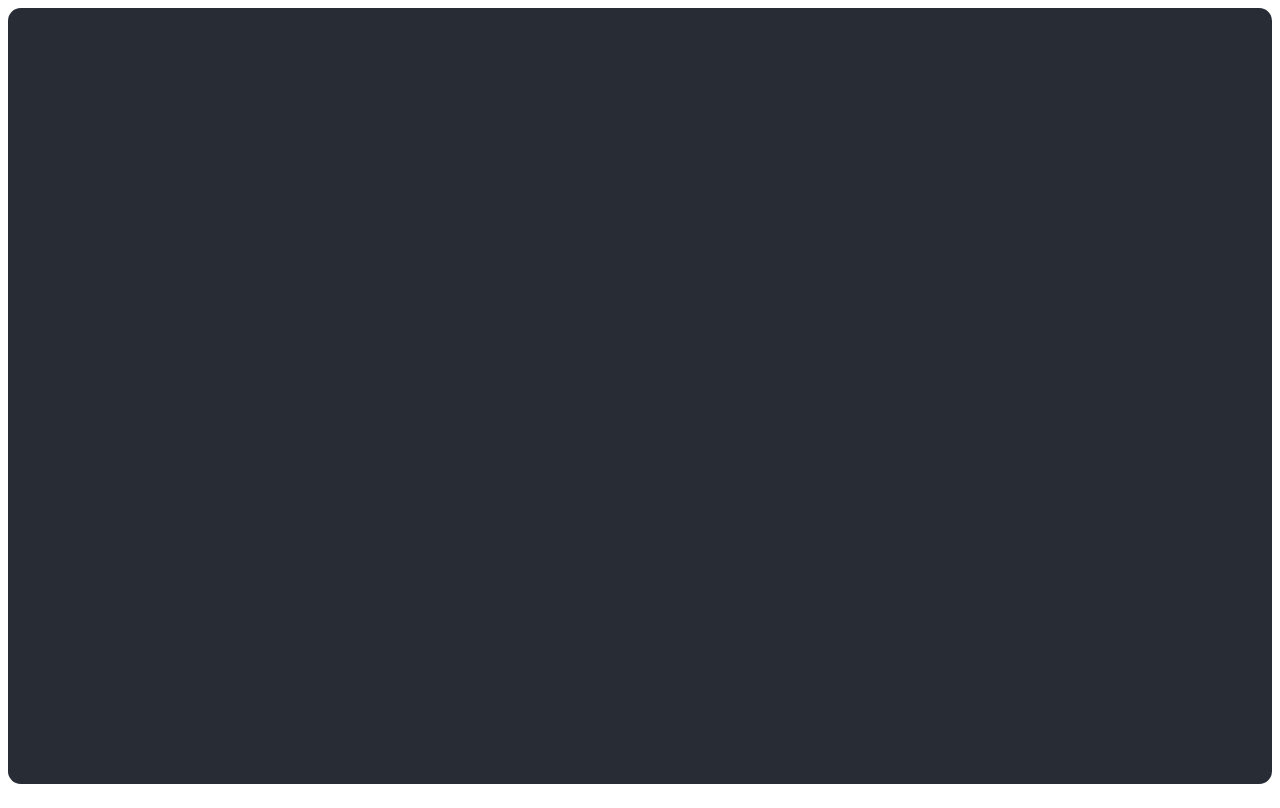
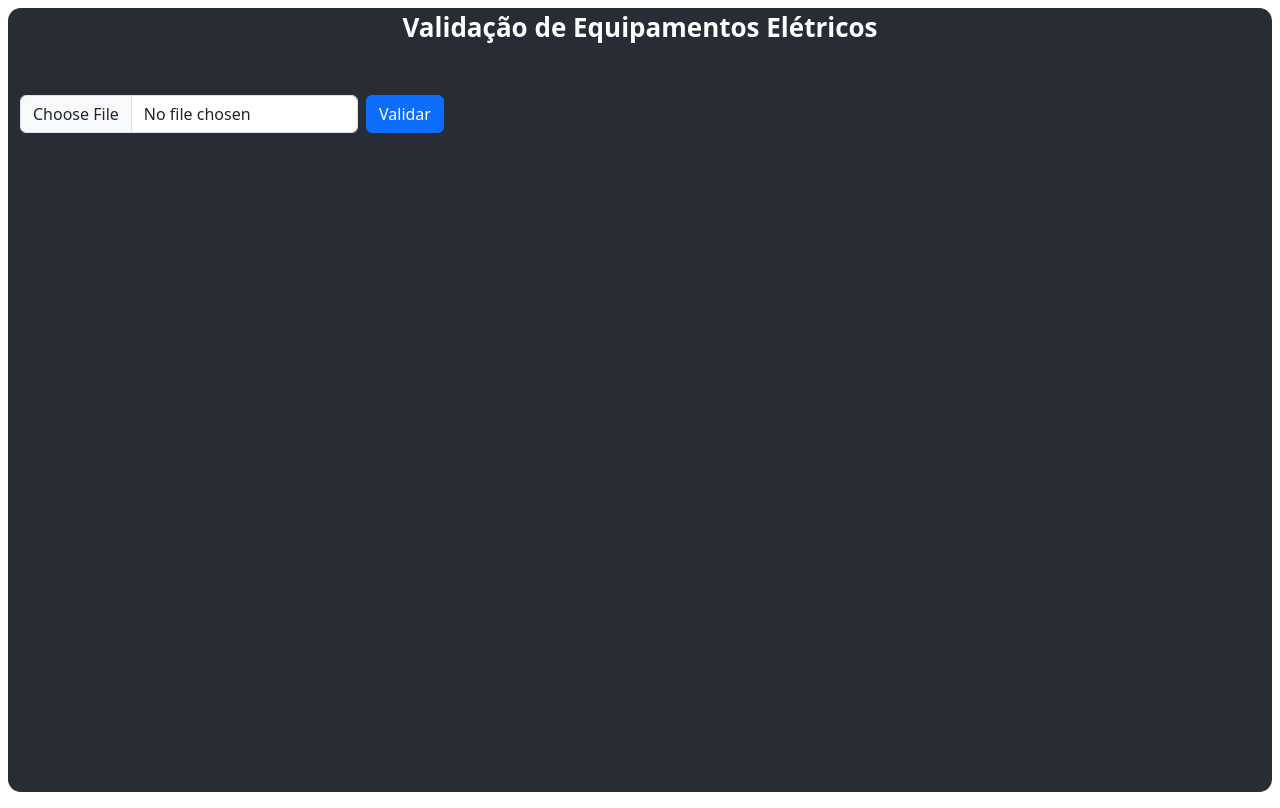
Before and after one commit to alexfariakof/equipamentos-eletricos, a React (Create React App) app: page / in a window 1280 px wide. Built offline with nearby package versions, Linux system fonts and the light colour scheme.

Commit message:
Implementação da Interface e do Componente FileUpload

```diff
--- a/src/App.css
+++ b/src/App.css
@@ -1,19 +1,25 @@
 .app {
+  background-color: #282c34;
+  margin: 1vh;
+  min-height: 98vh;
+  display: flex;
+  flex-direction: column;
+  align-items: flex-start;
+  justify-items: center;
+  font-size: calc(4px + 2vmin);
+  border-radius: 0.8rem;
+  color: white;
+}
+
+.app-header {
+  width: 100%;
+  font-size: calc(10px + 2vmin);
+  font-weight: 600;
   text-align: center;
 }
 
 .app-body {
-  background-color: #282c34;
-  min-height: 97vh;
-  display: flex;
-  flex-direction: column;
-  align-items: center;
-  justify-content: center;
-  font-size: calc(10px + 2vmin);
-  border-radius: 0.8rem;
-  color: white;
+
+  justify-content: left;
+
 }
-
-.app-link {
-  color: #61dafb;
-}
--- a/src/App.tsx
+++ b/src/App.tsx
@@ -1,10 +1,12 @@
 import './App.css';
+import FileUpload from './Components/FileUpload/file-upload.component';
 
 const App = () => {
   return (
     <div className="app" data-testid="app">
+      <div className= "app-header">Validação de Equipamentos Elétricos</div>
       <div className="app-body" data-testid="app-body">
-
+        <FileUpload></FileUpload>
       </div>
     </div>
   );
--- /dev/null
+++ b/src/Components/FileUpload/file-upload.component.tsx
@@ -0,0 +1,45 @@
+import React, { ChangeEvent, useState } from "react";
+
+
+const FileUpload: React.FC = () => {
+  const [file, setFile] = useState<File | null>(null);
+
+  const handleFileChange = (event: ChangeEvent<HTMLInputElement>) => {
+    const selectedFile = event.target.files && event.target.files[0];
+    if (selectedFile) {
+      setFile(selectedFile);
+    }
+  };
+
+  const handleUpload = async () => {
+    if (!file) {
+      alert("Por favor, selecione um arquivo CSV.");
+      return;
+    }
+
+    const formData = new FormData();
+    formData.append("file", file);
+    try {
+      // Enviar o arquivo para o servidor (Node.js)
+      //await axios.post("http://localhost:3001/upload", formData);
+      // Limpar o estado do arquivo após o upload bem-sucedido
+      setFile(null);
+      alert("Upload bem-sucedido!");
+    } catch (error) {
+      alert("Erro ao fazer upload.");
+    }
+  };
+
+  return (
+    <div className="container mt-5 d-flex flex-row ju  ">
+      <div className="form-group justify-content-start">
+        <input data-testid="fileUpload" className="form-control" type="file" id="formFile" accept=".csv" onChange={handleFileChange} />
+      </div>
+      <div className="form-group m-2 mt-0" >
+        <button data-testid="btnValidar" className="btn btn-primary" onClick={handleUpload} >Validar</button>
+      </div>
+    </div>
+  );
+};
+
+export default FileUpload;
--- /dev/null
+++ b/src/Components/index.ts
@@ -0,0 +1 @@
+export *  from './FileUpload/file-upload.component';
--- a/src/index.tsx
+++ b/src/index.tsx
@@ -1,6 +1,8 @@
 import React from 'react';
 import ReactDOM from 'react-dom/client';
 import App from './App';
+import 'bootstrap/dist/css/bootstrap.min.css';
+
 
 const root = ReactDOM.createRoot(
   document.getElementById('root') as HTMLElement
```
Also changed, not shown: package.json (+6 -6 lines), 1 other file (tests, documents, lock files or other folders).
